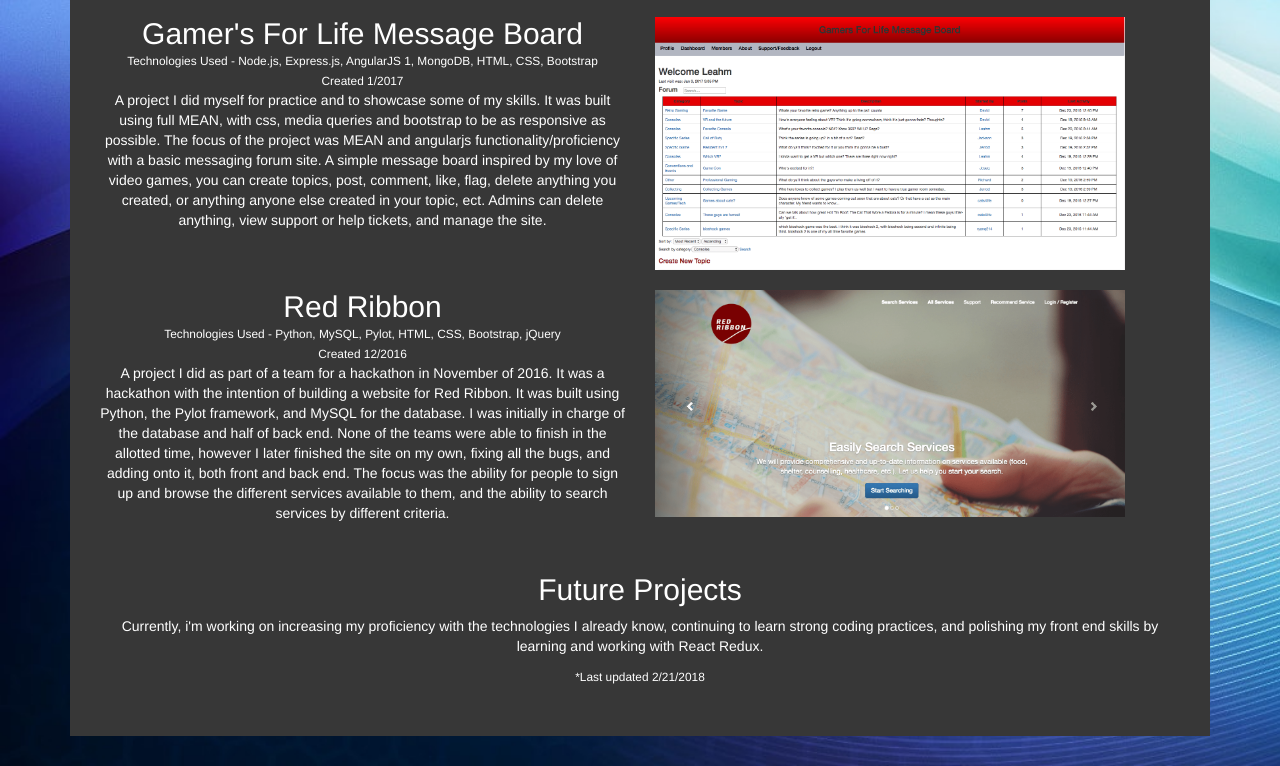
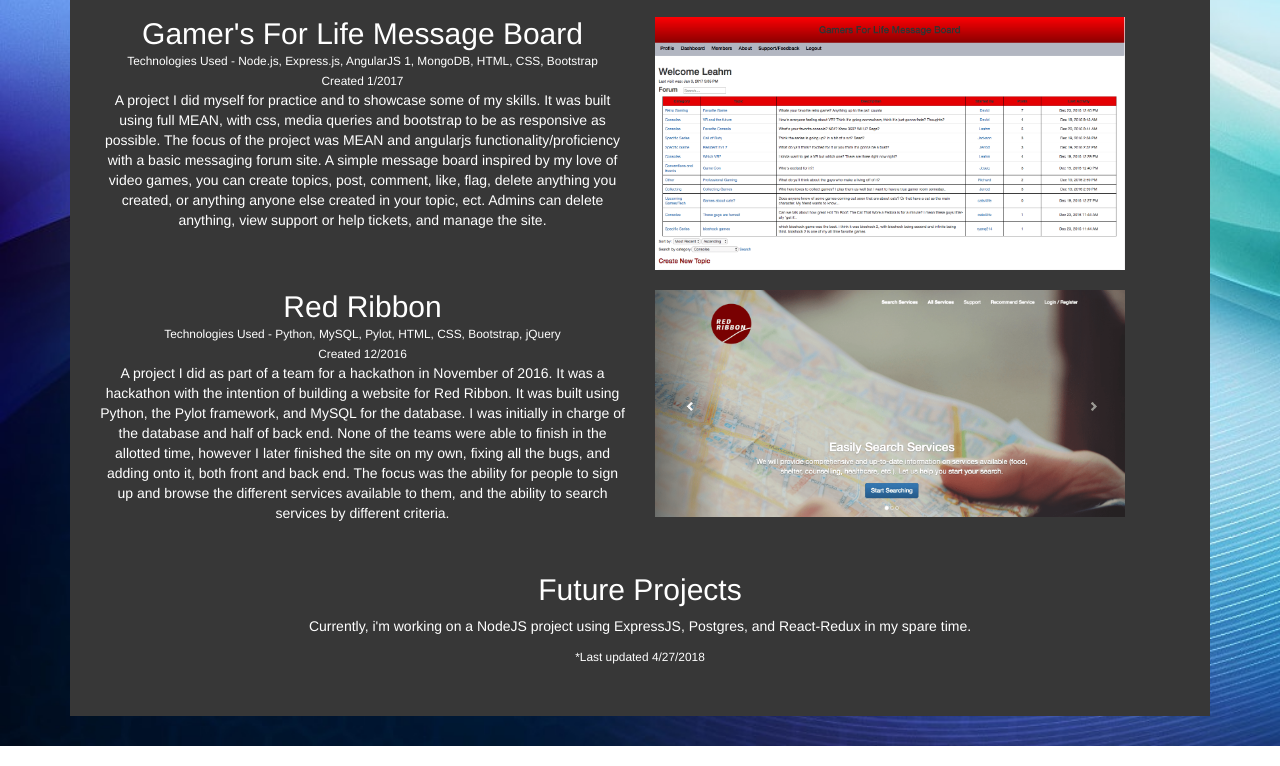
Before and after one commit to jerrodq2/portfolio_mean, a website: page client/projects.ejs in a window 1280 px wide. Shown: the part 766-1532 px from the top of the page. Drawn offline with nearby package versions, Linux system fonts and the light colour scheme; some packages are replaced by stand-ins of ours; files that its build step writes are made by us from their sources.

Commit message:
updates to profile pig, index, and project partial to reflect i'm no longer job seeking

```diff
--- a/client/projects.ejs
+++ b/client/projects.ejs
@@ -100,8 +100,8 @@
         <div class="col-xs-12 proj">
           <div  class="col-xs-12">
             <h2>Future Projects</h2>
-            <p>Currently, i'm working on increasing my proficiency with the technologies I already know, continuing to learn strong coding practices, and polishing my front end skills by learning and working with React Redux.</p>
-            <p><small>*Last updated 2/21/2018</small></p>
+            <p>Currently, i'm working on a NodeJS project using ExpressJS, Postgres, and React-Redux in my spare time. </p>
+            <p><small>*Last updated 4/27/2018</small></p>
           </div>
         </div>
 
```
Also changed, not shown: client/index.html (+2 -2 lines), client/static/images/old-personal-min.jpg (added), client/static/images/personal-min.jpg, 1 other file.
